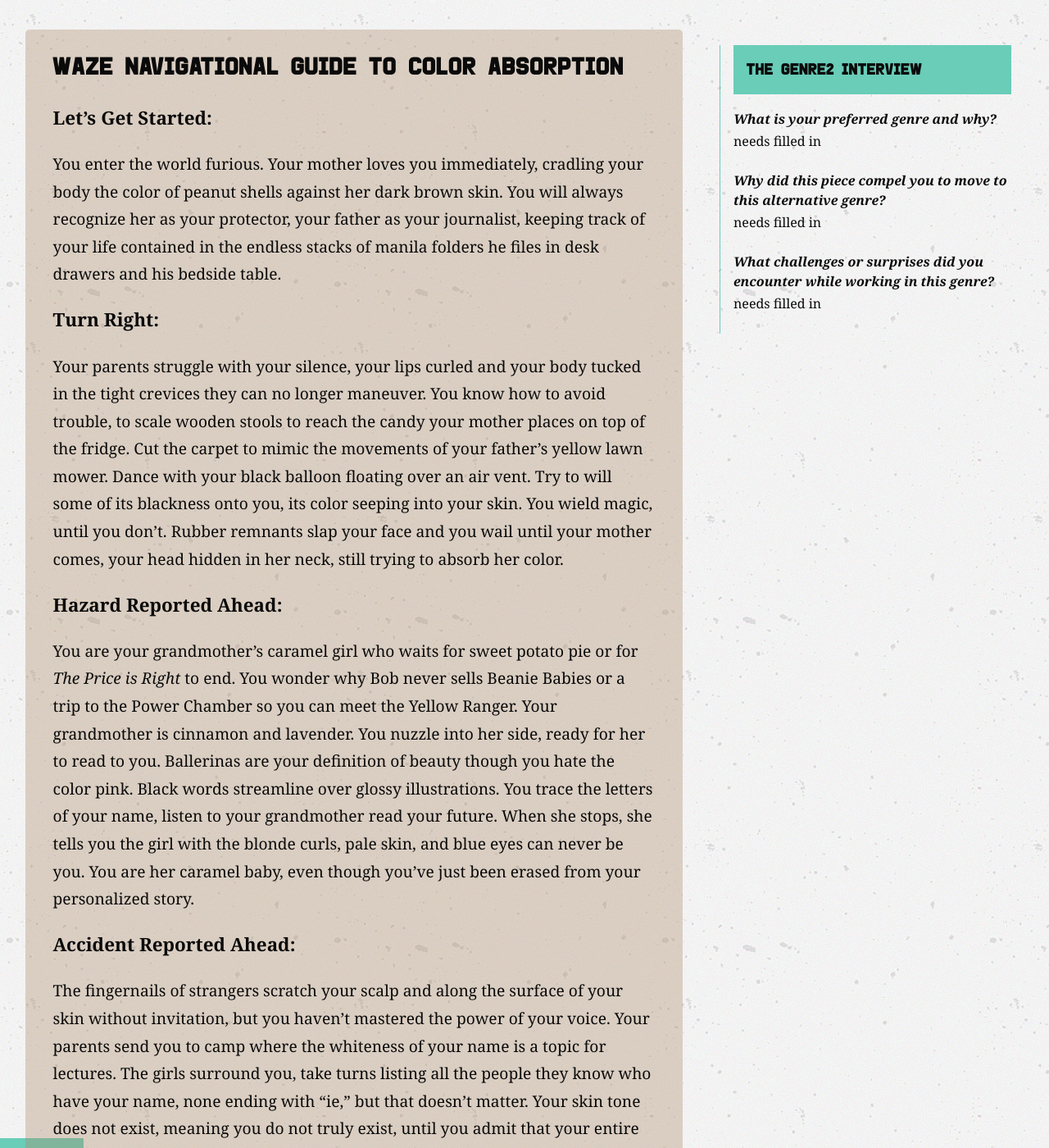
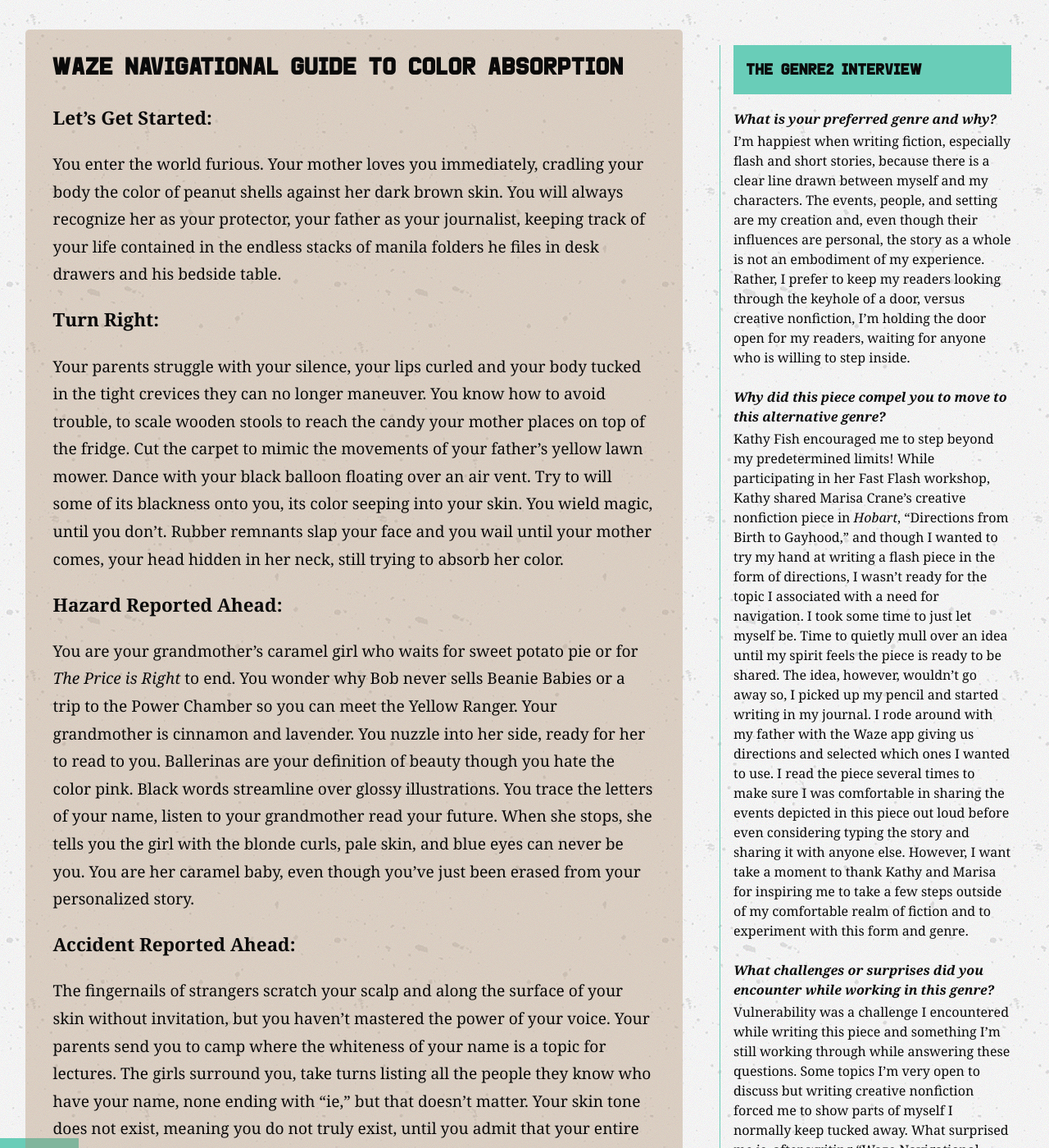
Before and after one commit to BradCoffield/genre2, a Jekyll site: the page built from issue2/kb-carle.html, in a window 1280 px wide and 1400 px high, scrolled down 215 px. Shown: the whole window at 82% size. Built offline with Jekyll 4.4.1, drawn with Linux system fonts in a browser that asks for light colours; nearby versions of some CDN libraries; some of the changed text lies outside the part shown.

Commit message:
interview added

```diff
--- a/issue2/kb-carle.html
+++ b/issue2/kb-carle.html
@@ -10,10 +10,15 @@ layout: creative-post
 private_email:  kellie.carle@gmail.com
 twitter:  kbcarle
 website:  http://kbcarle.wordpress.com/
-bio: <span class="author-bio-name"></span>
-interview_1: needs filled in
-interview_2: needs filled in
-interview_3: needs filled in
+bio: <span class="author-bio-name">K.B. Carle</span> lives outside of Philadelphia, Pennsylvania and earned her MFA from Spalding University’s Low-Residency program in Kentucky. Her stories have appeared in <span class="italics">Lost Balloon, Twist in Time Literary Magazine, Milk Candy Review, Cheap Pop, Typehouse Literary Magazine</span>, and elsewhere. She can be found online at <a href="http://kbcarle.wordpress.com/">http://kbcarle.wordpress.com/</a> and tweets <a href="https://www.twitter.com/kbcarle">@kbcarle</a>.
+interview_1: I’m happiest when writing fiction, especially flash and short stories, because there is a clear line drawn between myself and my characters. The events, people, and setting are my creation and, even though their influences are personal, the story as a whole is not an embodiment of my experience. Rather, I prefer to keep my readers looking through the keyhole of a door, versus creative nonfiction, I’m holding the door open for my readers, waiting for anyone who is willing to step inside.
+interview_2: |
+  Kathy Fish encouraged me to step beyond my predetermined limits!
+
+  While participating in her Fast Flash workshop, Kathy shared Marisa Crane’s creative nonfiction piece in <span class="italics">Hobart</span>, “Directions from Birth to Gayhood,” and though I wanted to try my hand at writing a flash piece in the form of directions, I wasn’t ready for the topic I associated with a need for navigation.
+
+  I took some time to just let myself be. Time to quietly mull over an idea until my spirit feels the piece is ready to be shared. The idea, however, wouldn’t go away so, I picked up my pencil and started writing in my journal. I rode around with my father with the Waze app giving us directions and selected which ones I wanted to use. I read the piece several times to make sure I was comfortable in sharing the events depicted in this piece out loud before even considering typing the story and sharing it with anyone else. However, I want take a moment to thank Kathy and Marisa for inspiring me to take a few steps outside of my comfortable realm of fiction and to experiment with this form and genre.
+interview_3: Vulnerability was a challenge I encountered while writing this piece and something I’m still working through while answering these questions. Some topics I’m very open to discuss but writing creative nonfiction forced me to show parts of myself I normally keep tucked away. What surprised me is, after writing “Waze Navigational Guide to Color Absorption” was the nerves only got worse but not in the same way as when I finish a work of fiction. For flash or a short story, I’m nervous about how each piece will be received and whether or not there is more I could do to enhance the experience. Delete or add more description, dialogue, or change the workings of a scene. With this piece, I knew the moments I wanted to include and the peace that settled over me once I managed to do that made me nervous. It’s a new kind of anxiety, the fear of exposing myself without the safety net fiction provides and feeling like an imposter sneaking into a different genre. An anxiety I’m learning to accept, every time I push myself to try something new.
 ---
 
 <div class="grid-container">
```
